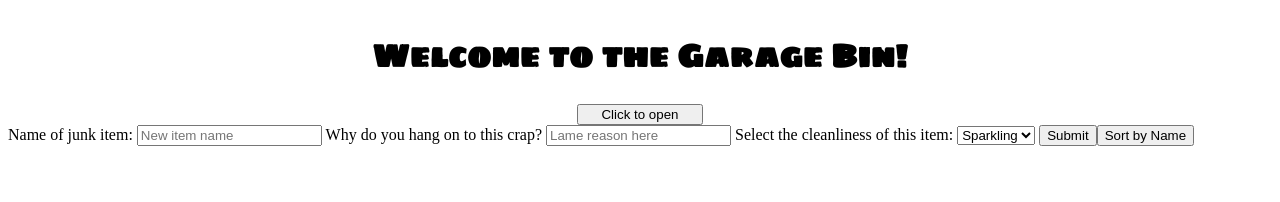
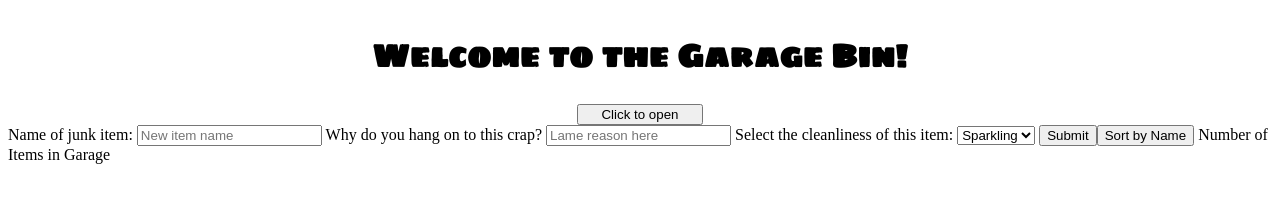
Before and after one commit to gprocell927/garage-bin, a website: page public/index.html in a window 1280 px wide. Both pictures are taken after a click on the button "Click to open". Drawn offline with Linux system fonts and the light colour scheme; no server answers.

Commit message:
Adds garage item count functionality

```diff
--- a/public/index.html
+++ b/public/index.html
@@ -29,11 +29,11 @@
           </select>
           <button type="submit" class="submit-item-btn">Submit</submit>
           <button class="sort-by-name-btn">Sort by Name</button>
+          <span class="item-count">Number of Items in Garage</span>
         </aside>
       </section>
     </div>
-    <div class="item-shelf">
-    </div>
+    <div class="item-shelf"></div>
 
     <script src="./index.js"></script>
   </body>
--- a/public/index.js
+++ b/public/index.js
@@ -34,7 +34,6 @@ submitButton.addEventListener('click', (e) => {
   .then(res => showItems())
   userInput.value = ''
   userReason.value = ''
-
 })
 
 function toggleGarageDoorDisplay(){
@@ -47,6 +46,7 @@ function toggleGarageDoorDisplay(){
     newItemForm.style.display = 'block'
     itemShelf.style.display = 'block'
     showItems()
+    countItems()
   }
 }
 
@@ -63,6 +63,20 @@ function showItems(){
   .then(res => document.querySelector('.item-shelf').innerHTML = res.reduce((acc, item) => `${acc} <ul data-id=${item.id} class="item-list">Name: ${item.name}, Reason: ${item.reason}, Cleanliness: ${item.cleanliness}</ul> `, ''))
 }
 
+function countItems(){
+  const server = ('/api/items')
+  fetch(server, {
+    method: 'GET',
+    headers: {
+      'Content-Type': 'application/json',
+      'Accept': 'application/json',
+    },
+  })
+  .then(res => res.json())
+  .then(res => document.querySelector('.item-count').innerHTML = `Number of items in garage: ${res.length}`)
+}
+
+
 function sortByName(){
   sortByNameBtn.addEventListener('click', () => {
     const server = ('/api/items')
```
